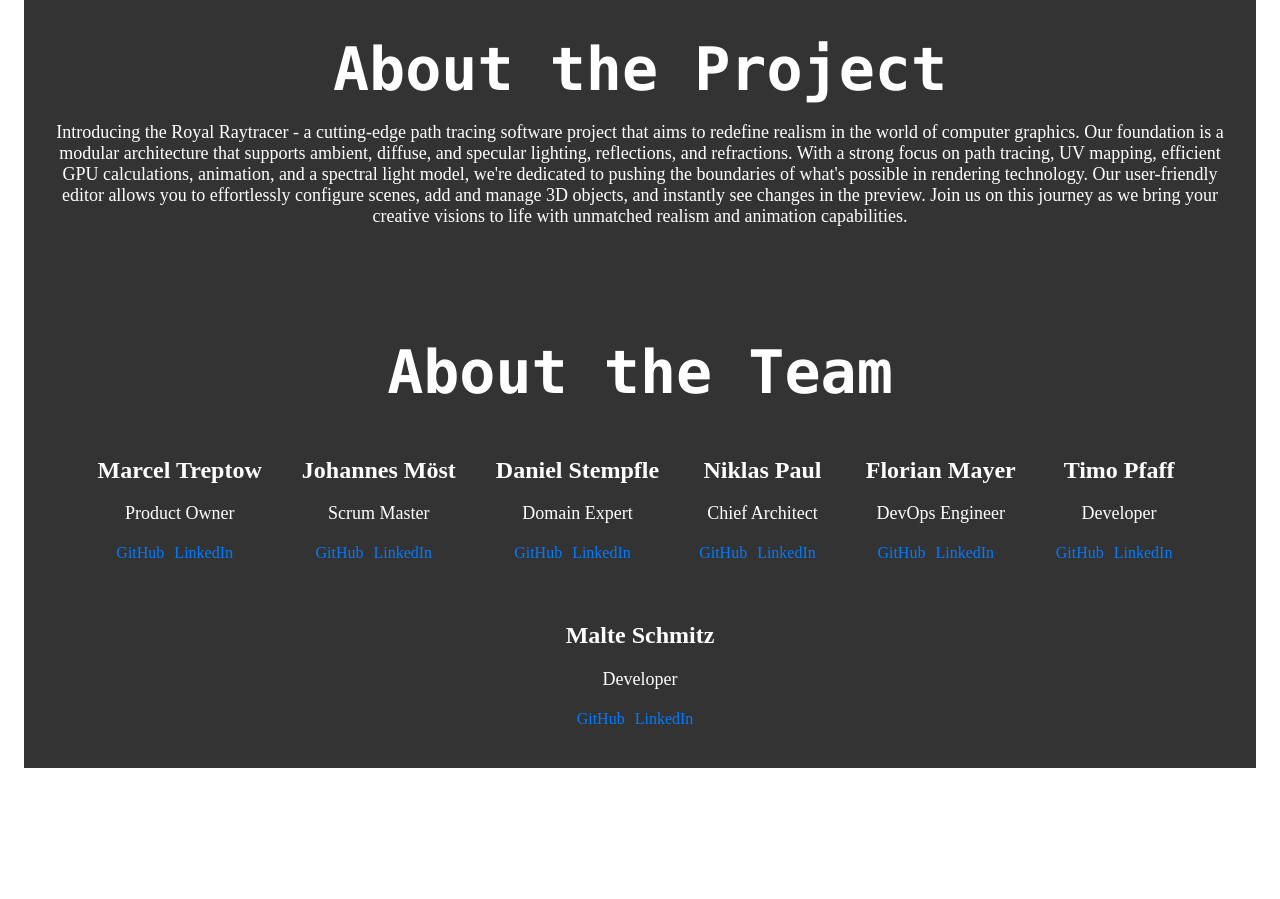
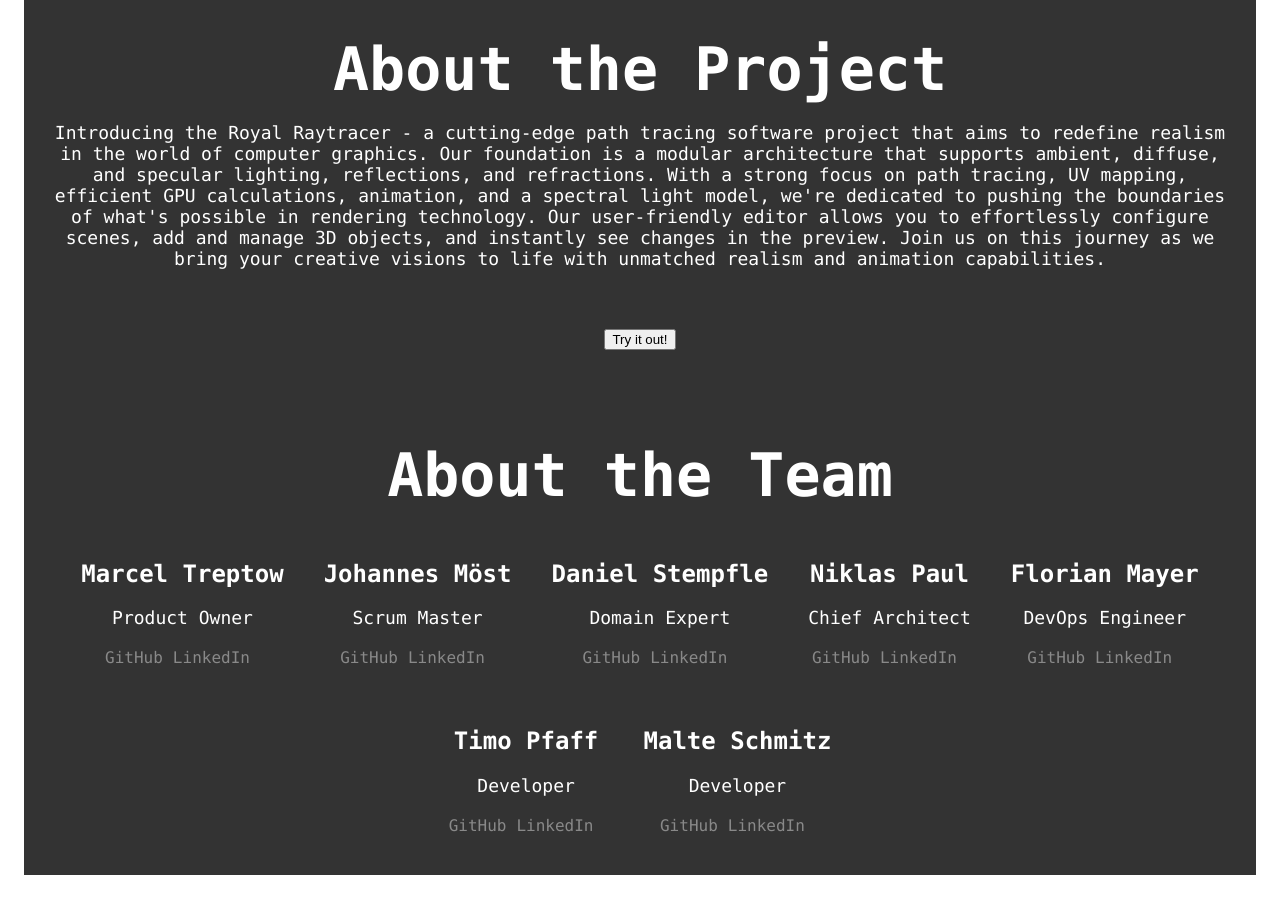
Before and after one commit to kastanileel/royal-tracer-landing-page, a Vue app in the folder landingpage/: page / in a window 1280 px wide. Shown: the part 860-1759 px from the top of the page. Before the commit the page ends 1652 px from the top, so only its background shows below. Built offline with nearby package versions, Linux system fonts and the light colour scheme.

Commit message:
fix text and add button

```diff
--- a/landingpage/src/App.vue
+++ b/landingpage/src/App.vue
@@ -81,6 +81,10 @@ onMounted(() => {
     </section>
 
     <section>
+      <button href="https://editor.royaltracer.com">Try it out!</button>
+    </section>
+
+    <section>
       <h1>About the Team</h1>
       <!-- Render team members -->
       <div class="team-members">
@@ -139,9 +143,11 @@ h1 {
   margin-bottom: 10px;
 }
 
+
 p {
   color: #ffffff; /* Adjust the font color for better readability */
   font-size: 18px;
+  font-family: "Consolas";
   margin-bottom: 20px;
 }
 
@@ -196,6 +202,7 @@ p {
 
 h2 {
   color: white;
+  font-family: "Consolas", monospace;
 }
 
 .team-members {
@@ -225,7 +232,8 @@ h2 {
 .social-links a {
   margin-right: 10px;
   text-decoration: none;
-  color: #007bff;
+  color: #898989;
+  font-family: "Consolas", monospace;
 }
 
 .social-links a:hover {
```
